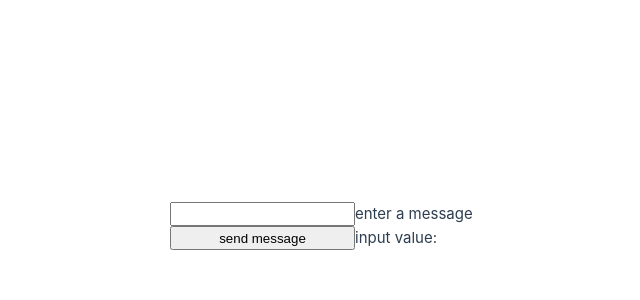
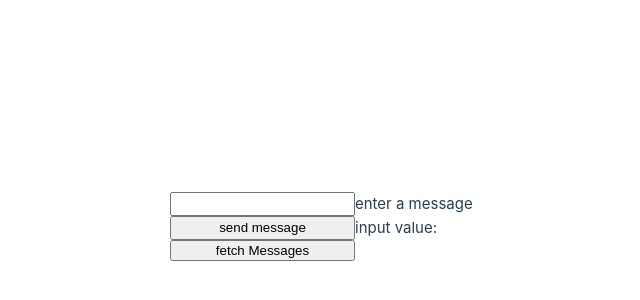
Before and after one commit to arazzano-1/Personal-site, a Vue app: page / in a window 1280 px wide. Shown: the part 174-474 px from the top of the page, without its empty margins (285-925 px from the left). Built offline with nearby package versions, Linux system fonts and the light colour scheme; no server answers; the HTML template or start-up script is replaced by a standard one.

Commit message:
added stub to fetch messages

```diff
--- a/src/App.vue
+++ b/src/App.vue
@@ -14,6 +14,33 @@ async function sendMessage(){
   await supabaseClient.from('siteMessages').insert({
     message: inputText.value
   })
+}
+
+const messages = ref(['']);
+
+async function fetchMessages() {
+  const { data, error } = await supabaseClient
+    .from('siteMessages')
+    .select('message');
+
+  if (error) {
+    console.error('Error fetching messages:', error);
+    messages.value = [];
+  }
+  else {
+    console.log(data.length);
+    messages.value = data.map((item: { message: string }) => item.message);
+    console.log([...messages.value]);
+  }
+
+}
+function getMessageBoardStyle() {
+  return {
+    backgroundColor: 'blue',
+    padding: '16px',
+    borderRadius: '8px',
+    color: 'white'
+  };
 }
 
 // Get the highest id from siteMessages table
@@ -42,4 +69,5 @@ async function getHighestId() {
   <input v-model="inputText">enter a message</input>
   <button @click="sendMessage">send message</button>
   <p>input value: {{inputText}}</p>
+  <button @click="fetchMessages">fetch Messages</button>
 </template>
```
Also changed, not shown: 1 other file (tests, documents, lock files or other folders).
